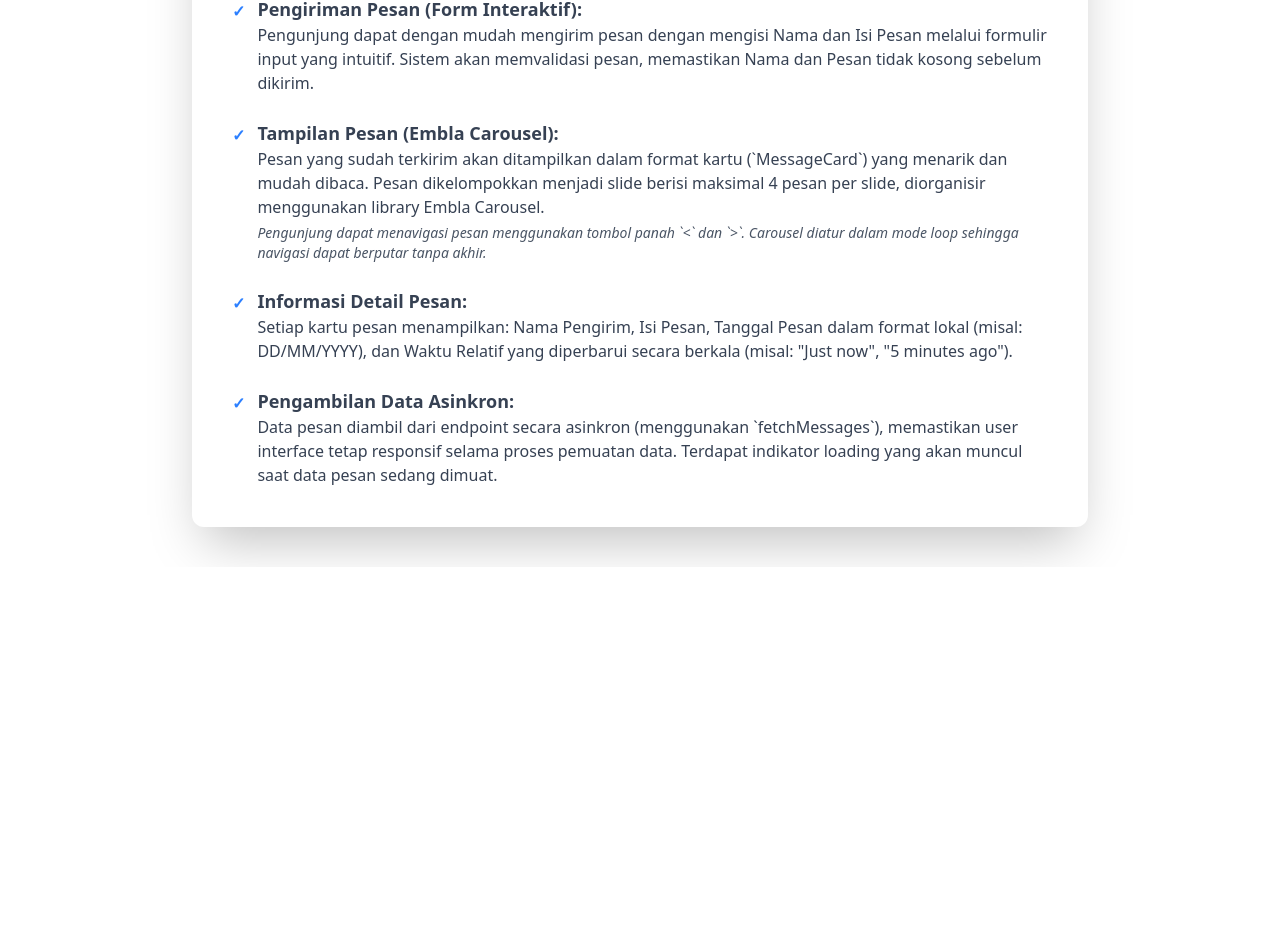
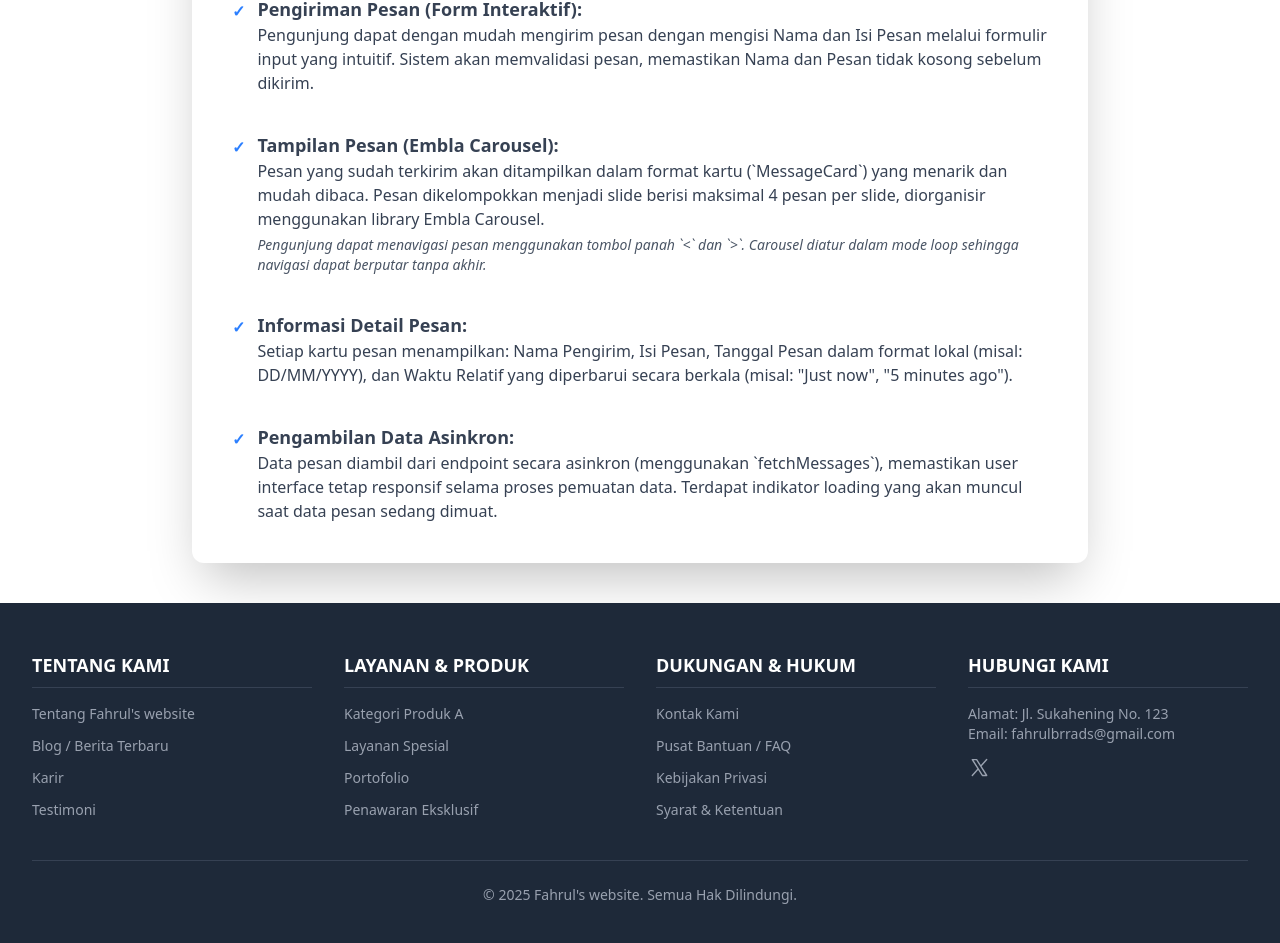
Before and after one commit to Firdaun/latihan-fullstack, a React (Vite) app in the folder frontend/: page / in a window 1280 px wide. Shown: the part 1251-2194 px from the top of the page. Before the commit the page ends 1818 px from the top, so only its background shows below. Built offline with nearby package versions, Linux system fonts and the light colour scheme; no server answers; a web font is replaced by a local one.

Commit message:
menmabahkan footer dan sedikit penyesuaian

```diff
--- a/frontend/src/App.jsx
+++ b/frontend/src/App.jsx
@@ -12,10 +12,10 @@ function formatTimeAgo(timestamp) {
 
     if (diffInSeconds < 60) {
         return 'Just now'
-    } else if (diffInSeconds < 3600){
+    } else if (diffInSeconds < 3600) {
         const minutes = Math.floor(diffInSeconds / 60)
         return `${minutes} minute${minutes > 1 ? 's' : ''} ago`
-    } else if(diffInSeconds < 86400){
+    } else if (diffInSeconds < 86400) {
         const hours = Math.floor(diffInSeconds / 3600)
         return `${hours} hour${hours > 1 ? 's' : ''} ago`
     } else {
@@ -28,7 +28,7 @@ export default function Apps() {
     return (
         <>
             <HeroSection />
-            <Deskripsi/>
+            <Deskripsi />
         </>
     )
 }
@@ -158,7 +158,7 @@ function HeroSection() {
                     <div>
                         <textarea className='focus:outline-none resize-none w-full p-4 border-gray-300 border-b-20' placeholder="Masukkan nama" id="input-name" value={newName} onChange={(e) => setNewName(e.target.value)}></textarea>
                     </div>
-                    <textarea className="focus:outline-none w-full p-4 h-full resize-none" placeholder="Masukkan text di sini..." id="input-title" value={newTitle} onChange={(e) => setNewTitle(e.target.value)}></textarea>
+                    <textarea className="focus:outline-none w-full p-4 h-full resize-none" placeholder="Masukkan pesan di sini..." id="input-title" value={newTitle} onChange={(e) => setNewTitle(e.target.value)}></textarea>
                     <button onClick={sendMessage} className="bg-blue-300 hover:cursor-pointer absolute w-15 h-15 right-0 bottom-0 rounded-full flex justify-center items-center">
                         <svg xmlns="http://www.w3.org/2000/svg" width="42" height="42" fill="#000000" viewBox="0 0 256 256"><path d="M231.87,114l-168-95.89A16,16,0,0,0,40.92,37.34L71.55,128,40.92,218.67A16,16,0,0,0,56,240a16.15,16.15,0,0,0,7.93-2.1l167.92-96.05a16,16,0,0,0,.05-27.89ZM56,224a.56.56,0,0,0,0-.12L85.74,136H144a8,8,0,0,0,0-16H85.74L56.06,32.16A.46.46,0,0,0,56,32l168,95.83Z"></path></svg>
                     </button>
@@ -193,6 +193,29 @@ function MessageCard({ title, from, date, createdAt }) {
 }
 
 function Deskripsi() {
+
+    const components = [
+        {
+            name: 'Pengiriman Pesan (Form Interaktif):',
+            desc: 'Pengunjung dapat dengan mudah mengirim pesan dengan mengisi Nama dan Isi Pesan melalui formulir input yang intuitif. Sistem akan memvalidasi pesan, memastikan Nama dan Pesan tidak kosong sebelum dikirim.'
+        },
+        {
+            name: 'Tampilan Pesan (Embla Carousel):',
+            desc: 'Pesan yang sudah terkirim akan ditampilkan dalam format kartu (`MessageCard`) yang menarik dan mudah dibaca. Pesan dikelompokkan menjadi slide berisi maksimal 4 pesan per slide, diorganisir menggunakan library Embla Carousel.',
+            desc2: (
+                <p className="mt-1 text-sm italic text-gray-600">Pengunjung dapat menavigasi pesan menggunakan tombol panah `&lt;` dan `&gt;`. Carousel diatur dalam mode loop sehingga navigasi dapat berputar tanpa akhir.</p>
+            )
+        },
+        {
+            name: 'Informasi Detail Pesan:',
+            desc: 'Setiap kartu pesan menampilkan: Nama Pengirim, Isi Pesan, Tanggal Pesan dalam format lokal (misal: DD/MM/YYYY), dan Waktu Relatif yang diperbarui secara berkala (misal: "Just now", "5 minutes ago").'
+        },
+        {
+            name: 'Pengambilan Data Asinkron:',
+            desc: 'Data pesan diambil dari endpoint secara asinkron (menggunakan `fetchMessages`), memastikan user interface tetap responsif selama proses pemuatan data. Terdapat indikator loading yang akan muncul saat data pesan sedang dimuat.'
+        },
+    ]
+
     return (
         <>
             <div className="place px-4 sm:px-6 lg:px-8 py-10">
@@ -212,36 +235,19 @@ function Deskripsi() {
                         <span role="img" aria-label="sparkles" className="mr-2 text-yellow-500">✨</span> Fungsionalitas Utama:
                     </h4>
 
-                <ul className="space-y-6 text-gray-700">
-                    <li className="flex">
+                    <ul className="text-gray-700 space-y-9">
+                        {components.map((components, index) => {
+                            return (
+                                <li key={index} className="flex">
                                     <span className="text-blue-500 font-bold mr-3 mt-1">✓</span>
                                     <div>
-                            <p className="font-semibold text-lg">Pengiriman Pesan (Form Interaktif):</p>
-                            <p>Pengunjung dapat dengan mudah mengirim pesan dengan mengisi Nama dan Isi Pesan melalui formulir input yang intuitif. Sistem akan memvalidasi pesan, memastikan Nama dan Pesan tidak kosong sebelum dikirim.</p>
+                                        <p className="font-semibold text-lg">{components.name}</p>
+                                        <p>{components.desc}</p>
+                                        {components.desc2}
                                     </div>
                                 </li>
-                    <li className="flex">
-                        <span className="text-blue-500 font-bold mr-3 mt-1">✓</span>
-                        <div>
-                            <p className="font-semibold text-lg">Tampilan Pesan (Embla Carousel):</p>
-                            <p>Pesan yang sudah terkirim akan ditampilkan dalam format kartu (`MessageCard`) yang menarik dan mudah dibaca. Pesan dikelompokkan menjadi slide berisi maksimal 4 pesan per slide, diorganisir menggunakan library Embla Carousel.</p>
-                            <p className="mt-1 text-sm italic text-gray-600">Pengunjung dapat menavigasi pesan menggunakan tombol panah `&lt;` dan `&gt;`. Carousel diatur dalam mode loop sehingga navigasi dapat berputar tanpa akhir.</p>
-                        </div>
-                    </li>
-                    <li className="flex">
-                        <span className="text-blue-500 font-bold mr-3 mt-1">✓</span>
-                        <div>
-                            <p className="font-semibold text-lg">Informasi Detail Pesan:</p>
-                            <p>Setiap kartu pesan menampilkan: Nama Pengirim, Isi Pesan, Tanggal Pesan dalam format lokal (misal: DD/MM/YYYY), dan Waktu Relatif yang diperbarui secara berkala (misal: "Just now", "5 minutes ago").</p>
-                        </div>
-                    </li>
-                    <li className="flex">
-                        <span className="text-blue-500 font-bold mr-3 mt-1">✓</span>
-                        <div>
-                            <p className="font-semibold text-lg">Pengambilan Data Asinkron:</p>
-                            <p>Data pesan diambil dari endpoint secara asinkron (menggunakan `fetchMessages`), memastikan user interface tetap responsif selama proses pemuatan data. Terdapat indikator loading yang akan muncul saat data pesan sedang dimuat.</p>
-                        </div>
-                    </li>
+                            )
+                        })}
                     </ul>
                 </section>
             </div>
--- a/frontend/src/components/About.jsx
+++ b/frontend/src/components/About.jsx
@@ -1,12 +1,11 @@
 export default function About() {
     return (
-        <div className="flex flex-col h-screen justify-center items-center">
+        <div className="flex flex-col justify-center items-center">
             <div className="flex max-w-1/2 flex-col h-full items-center">
                 <h1 className="text-5xl py-50 font-bold">About Fahrul</h1>
                 <p>Saat pertama kali masuk SMK, Fahrul masih belum memahami apa tujuan hidupnya. Ia masih dalam proses mencari jati diri dan arah masa depannya. Awalnya, Fahrul ingin memilih jurusan TKJ karena merasa jurusan itu lebih sesuai dengan minatnya. Namun, banyak teman dari sekolah lamanya yang juga bersekolah di sana dan sering membully dirinya. Karena takut perundungan itu berlanjut, Fahrul terpaksa memilih jurusan TKR, sebab di jurusan itu ia memiliki lebih banyak teman baru dan berharap bisa memulai lembaran baru. <br /><br />
 
                     Sayangnya, kehidupan di jurusan TKR tidak langsung berjalan mulus. Teman-teman lamanya yang dulu sering membully Fahrul kembali menyebarkan aibnya kepada teman-teman di jurusan TKR. Akibatnya, beberapa teman barunya ikut membully dirinya. Situasi itu berlangsung hampir setengah tahun dan membuatnya semakin terpuruk. <br /><br />
-
 
                     Namun, seiring berjalannya waktu, Fahrul mulai menemukan tujuan hidupnya. Ia terinspirasi dari video-video di YouTube dan mulai tertarik untuk menjadi seorang programmer. Dengan tekad yang kuat, ia mulai menabung dengan cara tidak jajan demi bisa merakit sebuah PC sendiri. Bahkan, ia rela menahan keinginan demi keinginannya untuk belajar coding. <br /><br />
 
--- /dev/null
+++ b/frontend/src/components/Footer.jsx
@@ -0,0 +1,73 @@
+export default function Footer() {
+
+    const XIcon = (props) => (
+        <svg {...props} xmlns="http://www.w3.org/2000/svg" fill="currentColor" width="23" height="23" viewBox="0 0 256 256"><path d="M214.75,211.71l-62.6-98.38,61.77-67.95a8,8,0,0,0-11.84-10.76L143.24,99.34,102.75,35.71A8,8,0,0,0,96,32H48a8,8,0,0,0-6.75,12.3l62.6,98.37-61.77,68a8,8,0,1,0,11.84,10.76l58.84-64.72,40.49,63.63A8,8,0,0,0,160,224h48a8,8,0,0,0,6.75-12.29ZM164.39,208,62.57,48h29L193.43,208Z"></path></svg>
+    )
+
+    const components = [
+        {
+            name: 'TENTANG KAMI',
+            links: [
+                { name: 'Tentang Fahrul\'s website', href: '#' },
+                { name: 'Blog / Berita Terbaru', href: '#' },
+                { name: 'Karir', href: '#' },
+                { name: 'Testimoni', href: '#' },
+            ]
+        },
+        {
+            name: 'LAYANAN & PRODUK',
+            links: [
+                { name: 'Kategori Produk A', href: '#' },
+                { name: 'Layanan Spesial', href: '#' },
+                { name: 'Portofolio', href: '#' },
+                { name: 'Penawaran Eksklusif', href: '#' },
+            ]
+        },
+        {
+            name: 'DUKUNGAN & HUKUM',
+            links: [
+                { name: 'Kontak Kami', href: '#' },
+                { name: 'Pusat Bantuan / FAQ', href: '#' },
+                { name: 'Kebijakan Privasi', href: '#' },
+                { name: 'Syarat & Ketentuan', href: '#' },
+            ]
+        },
+    ]
+
+    return (
+        <>
+            <footer class="bg-gray-800 text-white">
+                <div class="max-w-7xl mx-auto py-12 px-4 sm:px-6 lg:px-8">
+                    <div class="grid grid-cols-2 md:grid-cols-4 gap-8">
+                        {components.map((column, columnIndex) => (
+                            <div key={columnIndex}>
+                                <h3 class="text-lg font-semibold text-white mb-4 border-b border-gray-700 pb-2">{column.name}</h3>
+                                <nav class="space-y-3">
+                                    {column.links.map((link, linkIndex) => (
+                                        <a key={linkIndex} href={link.href} class="text-gray-400 hover:text-white block text-sm transition duration-150 ease-in-out">{link.name}</a>
+                                    ))}
+                                </nav>
+                            </div>
+                        ))}
+                        <div>
+                            <h3 class="text-lg font-semibold text-white mb-4 border-b border-gray-700 pb-2">HUBUNGI KAMI</h3>
+                            <p class="text-gray-400 text-sm mb-3">
+                                Alamat: Jl. Sukahening No. 123<br />
+                                Email: fahrulbrrads@gmail.com
+                            </p>
+                            <div class="flex">
+                                <a className="text-gray-400 hover:text-white" href="https://x.com/Fahrul7309"><XIcon/></a>
+                            </div>
+                        </div>
+                    </div>
+
+                    <div class="mt-10 pt-6 border-t border-gray-700 text-center">
+                        <p class="text-sm text-gray-400">
+                            &copy; 2025 Fahrul's website. Semua Hak Dilindungi.
+                        </p>
+                    </div>
+                </div>
+            </footer>
+        </>
+    )
+}
--- a/frontend/src/main.jsx
+++ b/frontend/src/main.jsx
@@ -4,8 +4,9 @@ import { BrowserRouter, Route, Routes } from 'react-router'
 import './App.css'
 import App from './App.jsx'
 import Contact from './components/Contact.jsx'
-import Navbar from './Navbar.jsx'
+import Navbar from './components/Navbar.jsx'
 import About from './components/About.jsx'
+import Footer from './components/Footer.jsx'
 
 createRoot(document.getElementById('root')).render(
   <StrictMode>
@@ -16,6 +17,7 @@ createRoot(document.getElementById('root')).render(
         <Route path='/contact' element={<Contact/>} />
         <Route path='/about' element={<About/>} />
       </Routes>
+      <Footer/>
     </BrowserRouter>
   </StrictMode>,
 )
```
Also changed, not shown: frontend/src/components/Navbar.jsx (renamed from frontend/src/Navbar.jsx). Lines whose indentation alone changed are shown as unchanged.
